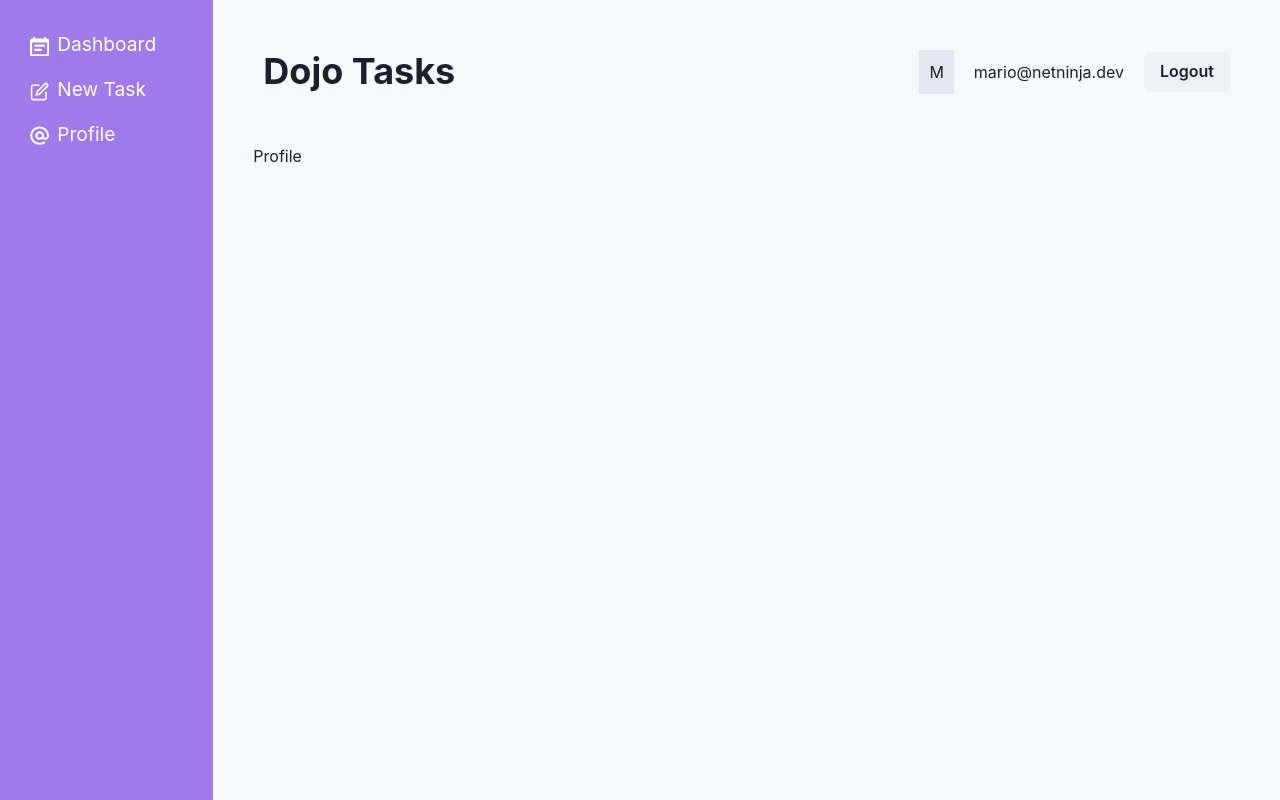
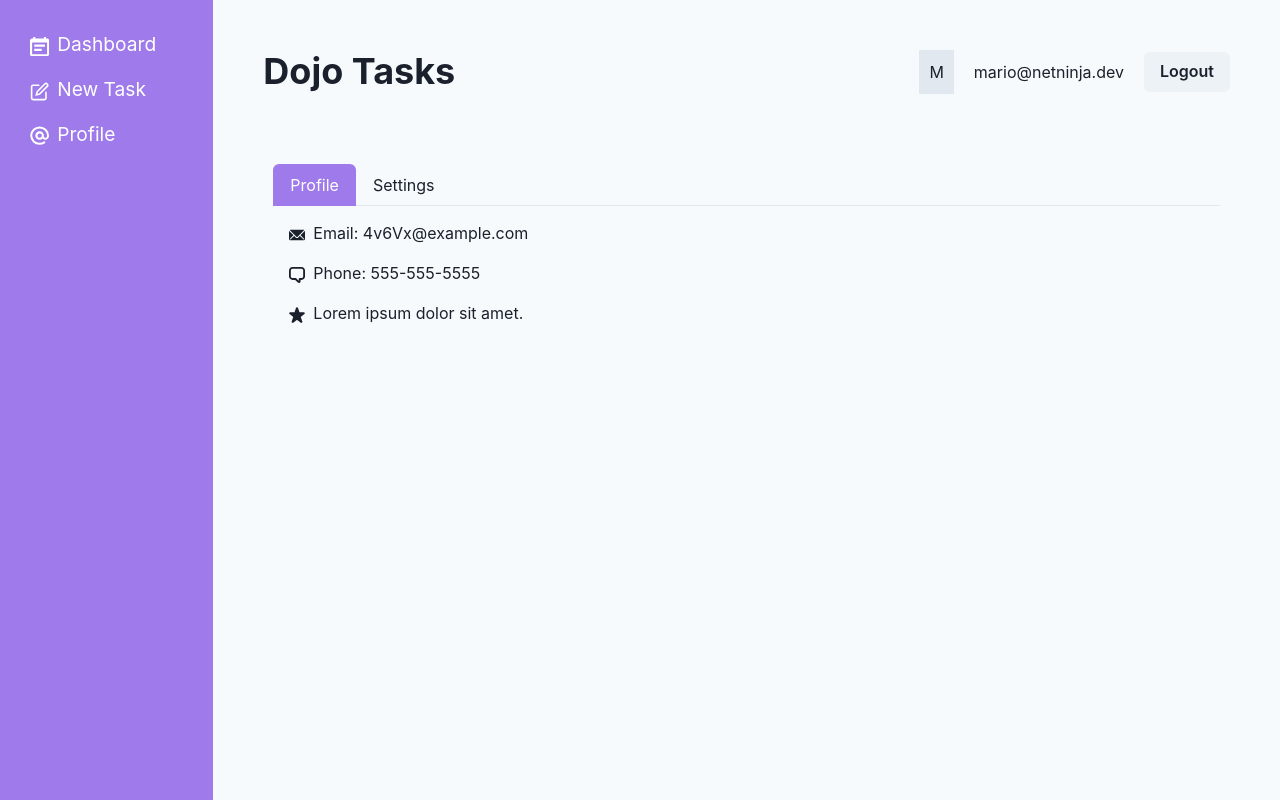
Before and after one commit to renanrgarcia/chakraui-course, a React (Vite) app in the folder chakraui-starter-project/: page /profile in a window 1280 px wide. Built offline with nearby package versions, Linux system fonts and the light colour scheme.

Commit message:
lesson-8

```diff
--- a/chakraui-starter-project/src/pages/Profile.jsx
+++ b/chakraui-starter-project/src/pages/Profile.jsx
@@ -1,5 +1,61 @@
+import { Tabs, TabList, Tab, TabPanel, TabPanels, List, ListItem, ListIcon, Text } from "@chakra-ui/react"
+import { EmailIcon, ChatIcon, StarIcon, CheckCircleIcon, WarningIcon } from "@chakra-ui/icons"
+
 export default function Profile() {
   return (
-    <div>Profile</div>
+    <Tabs mt="40px" p="20px" colorScheme="purple" variant="enclosed">
+      <TabList>
+        <Tab _selected={{ color: "white", bg: "purple.400" }}>Profile</Tab>
+        <Tab _selected={{ color: "white", bg: "purple.400" }}>Settings</Tab>
+      </TabList>
+
+      <TabPanels>
+        <TabPanel>
+          <List spacing={4}>
+            <ListItem>
+              <ListIcon as={EmailIcon} />
+              Email: 4v6Vx@example.com
+            </ListItem>
+            <ListItem>
+              <ListIcon as={ChatIcon} />
+              Phone: 555-555-5555
+            </ListItem>
+            <ListItem>
+              <ListIcon as={StarIcon} />
+              Lorem ipsum dolor sit amet.
+            </ListItem>
+          </List>
+        </TabPanel>
+
+        <TabPanel>
+          <List spacing={4}>
+            <ListItem>
+              <ListIcon as={CheckCircleIcon} color="teal.400" />
+              Lorem ipsum dolor sit amet consectetur.
+            </ListItem>
+            <ListItem>
+              <ListIcon as={CheckCircleIcon} color="teal.400" />
+              Lorem ipsum dolor sit amet consectetur.
+            </ListItem>
+            <ListItem>
+              <ListIcon as={WarningIcon} color="red.400" />
+              Lorem ipsum dolor sit amet consectetur.
+            </ListItem>
+            <ListItem>
+              <ListIcon as={CheckCircleIcon} color="teal.400" />
+              Lorem ipsum dolor sit amet consectetur.
+            </ListItem>
+            <ListItem>
+              <ListIcon as={WarningIcon} color="red.400" />
+              Lorem ipsum dolor sit amet consectetur.
+            </ListItem>
+            <ListItem>
+              <ListIcon as={CheckCircleIcon} color="teal.400" />
+              Lorem ipsum dolor sit amet consectetur.
+            </ListItem>
+          </List>
+        </TabPanel>
+      </TabPanels>
+    </Tabs>
   )
 }
```
Also changed, not shown: 1 other file (tests, documents, lock files or other folders).
